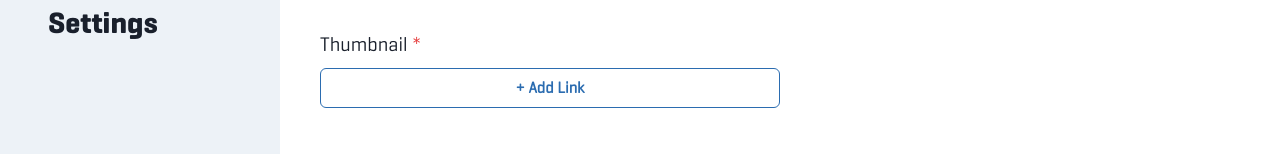
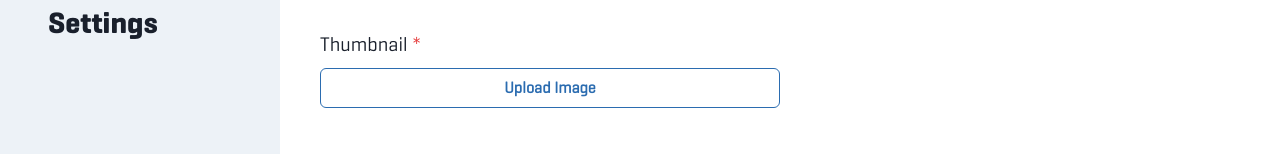
Before and after one commit to uwblueprint/headsupguys, a Next.js app: page /create-a-tool in a window 1280 px wide. Shown: the part 275-429 px from the top of the page. Built offline with nearby package versions, Linux system fonts and the light colour scheme.

Commit message:
Update index.tsx

```diff
--- a/src/components/toolHomePage/index.tsx
+++ b/src/components/toolHomePage/index.tsx
@@ -91,7 +91,7 @@ export const ToolHomePage: React.FC = ({
                         mb={"3"}
                         colorScheme="blue"
                     >
-                        + Add Link
+                        Upload Image
                     </Button>
                 </FormControl>
             </WrapItem>
```
